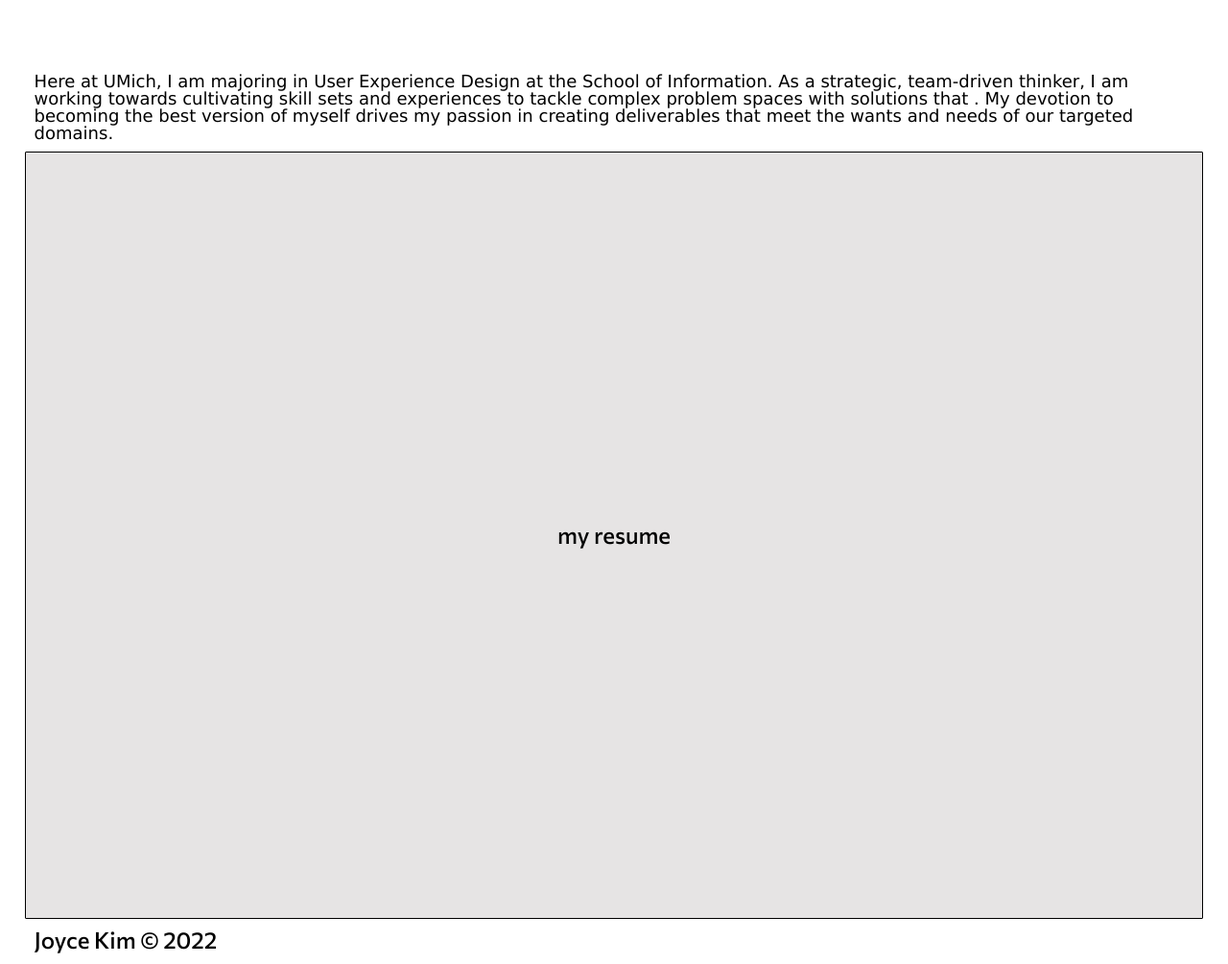
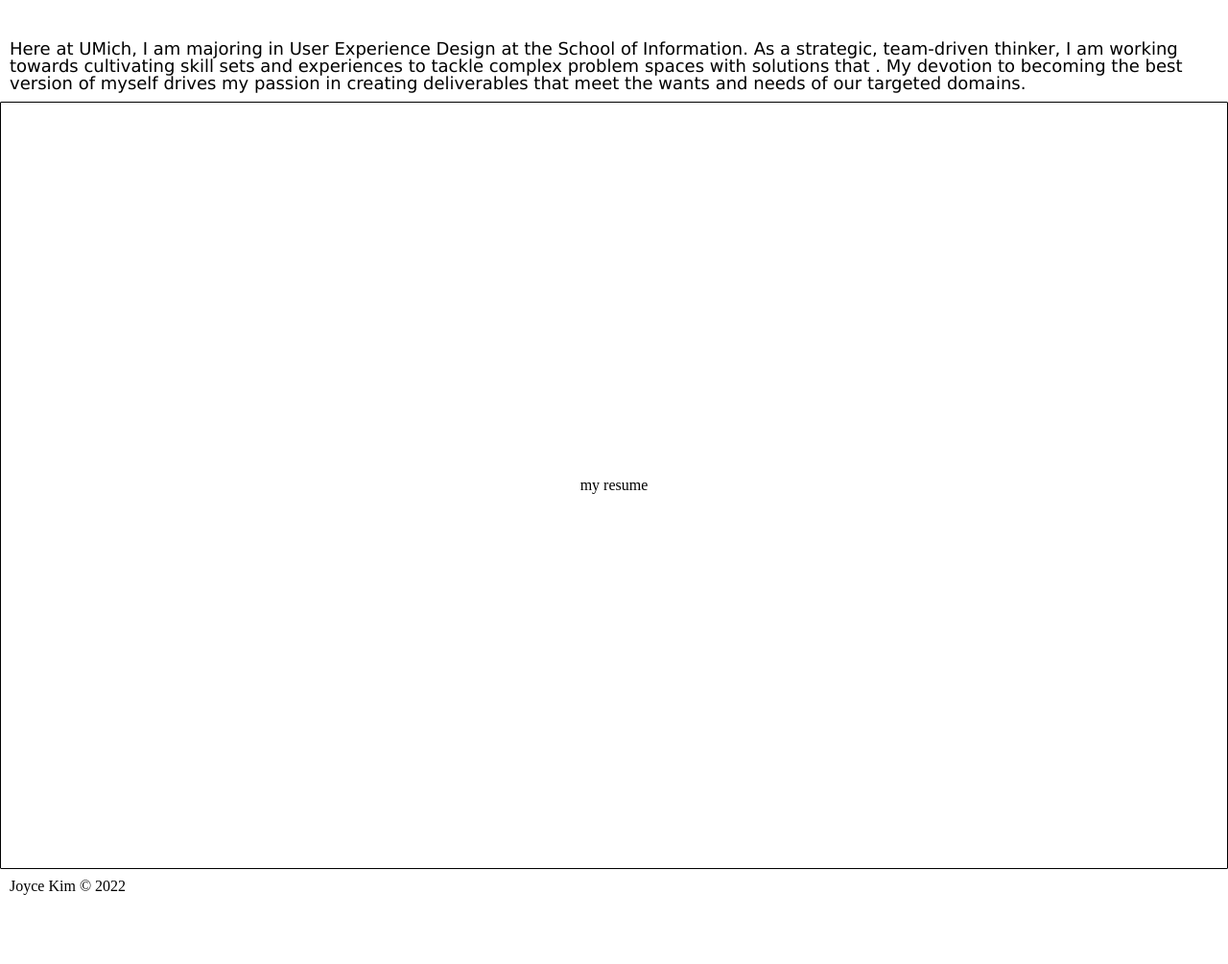
Before and after one commit to jkizzle1/portfolio-content, a plain HTML site: page index.html in a window 1280 px wide. Shown: the part 688-1693 px from the top of the page at 96% size. After the commit the page ends 1630 px from the top, so only its background shows below. Drawn offline with Linux system fonts and the light colour scheme.

Commit message:
Update style.css

```diff
--- a/css/style.css
+++ b/css/style.css
@@ -75,7 +75,7 @@ nav {
 	border-bottom: 2px solid var(--secondary-color);
   }
 
-  nav li a:visited{
+  .nav-link a:visited{
 	  border-bottom: 2px solid var(--secondary-color);
   }
 
@@ -172,18 +172,12 @@ a.skip-main:focus, a.skip-main:active {
 	text-decoration: none;
     border: 0.2px solid #000;
     color: #000;
-    background: #e6e4e4;
     padding: 5px;
     border-radius: 1px;
   }
 
 
-body{
-	font-family: var(--font-family);
-	margin:1%;
-	padding:1%;
-	font-size:150%;
-}
+
 
 /*Make the h1 heading bigger with a bold font*/
 h1{
```
